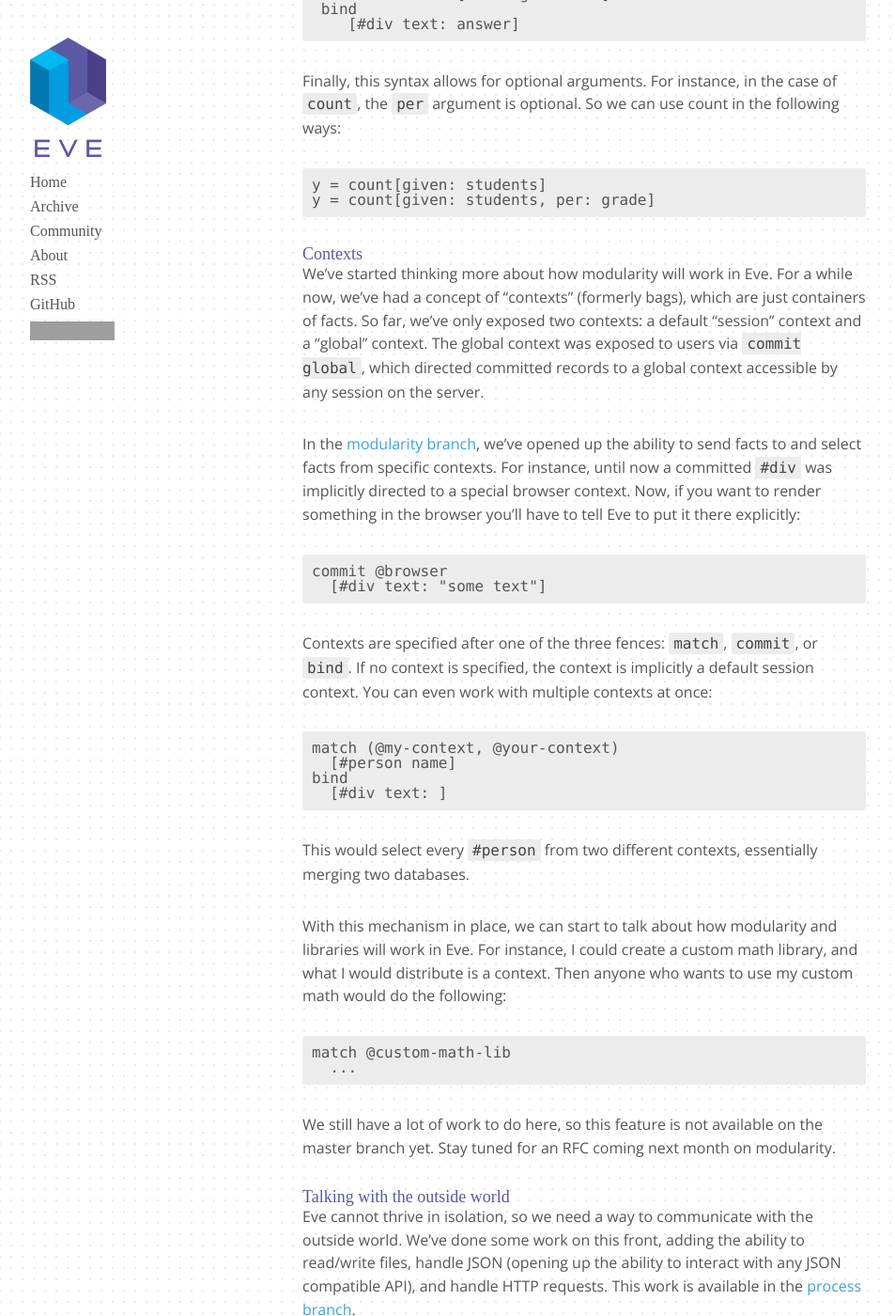
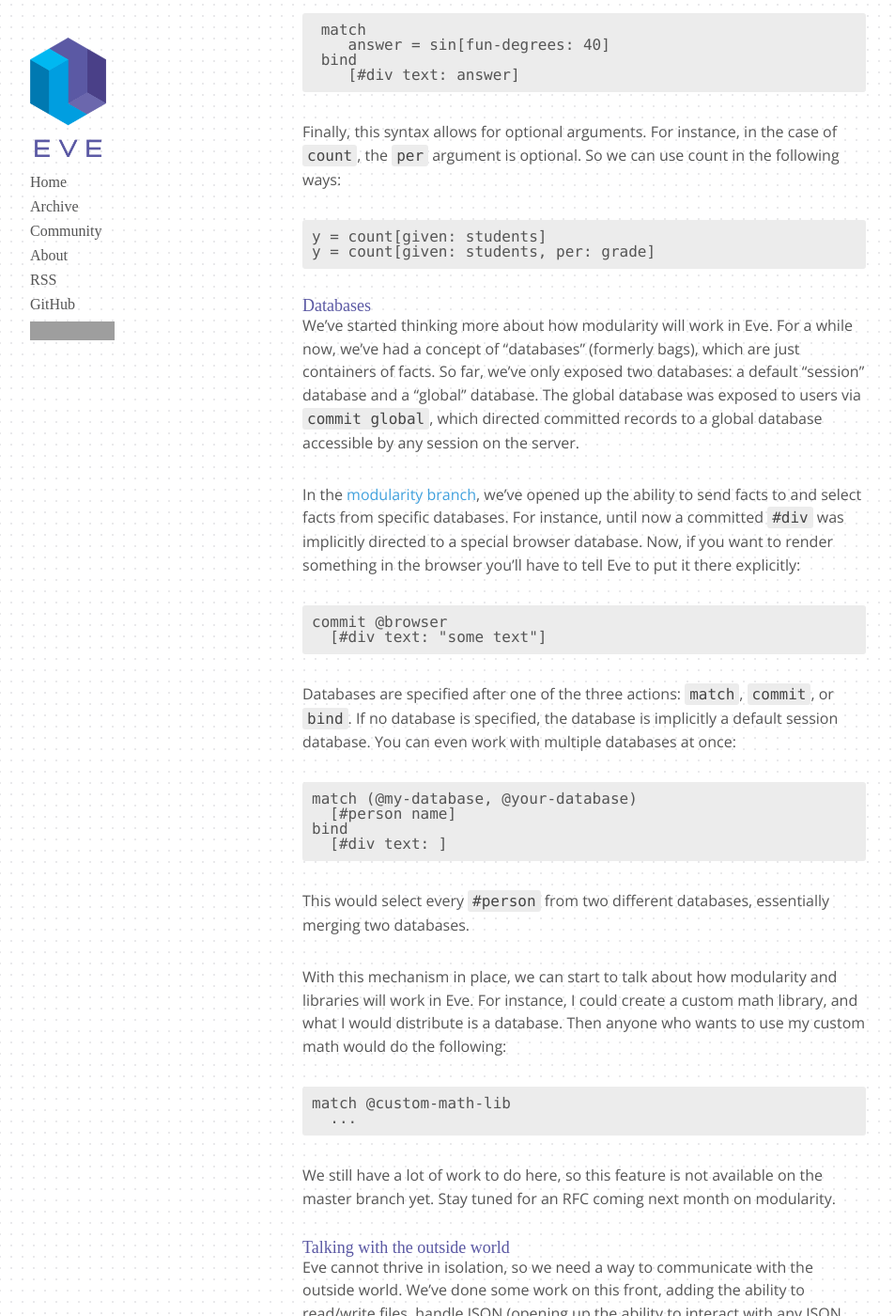
Before and after one commit to Kodowa/incidentalcomplexity, a Jekyll site: the page built from _posts/2016-08-31-august.md, in a window 1280 px wide and 1400 px high, scrolled down 2185 px. Shown: the whole window at 94% size, without its empty margins (18-971 px from the left). Built offline with Jekyll 4.4.1, drawn with Linux system fonts in a browser that asks for light colours; some web fonts are replaced; some of the changed text lies outside the part shown; grey boxes are pictures that could not be loaded.

Commit message:
Update august post to talk about "databaes" instead of "contexts"

````diff
--- a/_posts/2016-08-31-august.md
+++ b/_posts/2016-08-31-august.md
@@ -25,7 +29,7 @@ For anyone following our development, but not following the [Syntax RFC discussi
 freeze   -> commit
 maintain -> bind
 object   -> record
-bag      -> context
+bag      -> database
 ```
 
 #### New Function Syntax
@@ -78,30 +82,30 @@ y = count[given: students]
 y = count[given: students, per: grade]
 ```
 
-#### Contexts
+#### Databases
 
-We've started thinking more about how modularity will work in Eve. For a while now, we've had a concept of "contexts" (formerly bags), which are just containers of facts. So far, we've only exposed two contexts: a default "session" context and a "global" context. The global context was exposed to users via `commit global`, which directed committed records to a global context accessible by any session on the server.
+We've started thinking more about how modularity will work in Eve. For a while now, we've had a concept of "databases" (formerly bags), which are just containers of facts. So far, we've only exposed two databases: a default "session" database and a "global" database. The global database was exposed to users via `commit global`, which directed committed records to a global database accessible by any session on the server.
 
 
-In the [modularity branch][1.5.1], we've opened up the ability to send facts to and select facts from specific contexts. For instance, until now a committed `#div` was implicitly directed to a special browser context. Now, if you want to render something in the browser you'll have to tell Eve to put it there explicitly:
+In the [modularity branch][1.5.1], we've opened up the ability to send facts to and select facts from specific databases. For instance, until now a committed `#div` was implicitly directed to a special browser database. Now, if you want to render something in the browser you'll have to tell Eve to put it there explicitly:
 
 ```
 commit @browser
   [#div text: "some text"]
 ```
 
-Contexts are specified after one of the three fences: `match`, `commit`, or `bind`. If no context is specified, the context is implicitly a default session context. You can even work with multiple contexts at once:
+Databases are specified after one of the three actions: `match`, `commit`, or `bind`. If no database is specified, the database is implicitly a default session database. You can even work with multiple databases at once:
 
 ```
-match (@my-context, @your-context)
+match (@my-database, @your-database)
   [#person name]
 bind
   [#div text: {{name}}]
 ```
 
-This would select every `#person` from two different contexts, essentially merging two databases.
+This would select every `#person` from two different databases, essentially merging two databases.
 
-With this mechanism in place, we can start to talk about how modularity and libraries will work in Eve. For instance, I could create a custom math library, and what I would distribute is a context. Then anyone who wants to use my custom math would do the following:
+With this mechanism in place, we can start to talk about how modularity and libraries will work in Eve. For instance, I could create a custom math library, and what I would distribute is a database. Then anyone who wants to use my custom math would do the following:
 
 ```
 match @custom-math-lib
````
Also changed, not shown: other parts of _posts/2016-08-31-august.md (+4 -0 lines).
